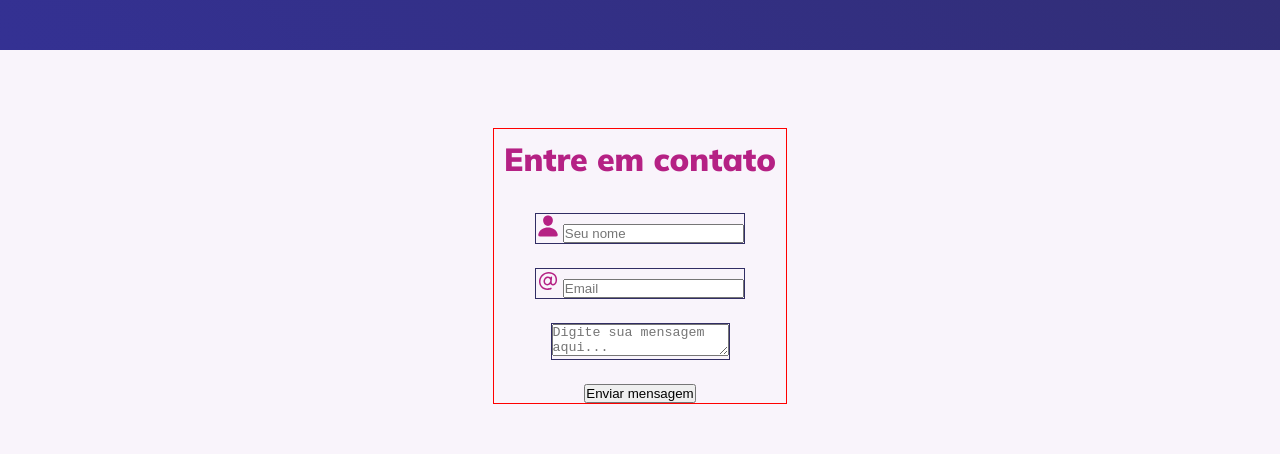
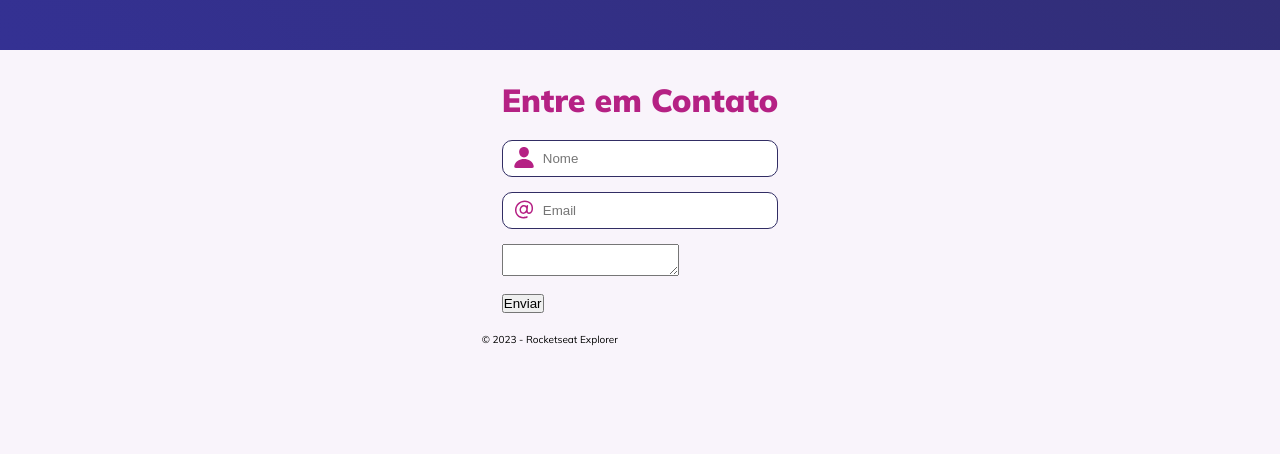
Before and after one commit to tiagobarross/Explorer, a plain HTML site: page index.html in a window 1280 px wide. Shown: the part 1589-2043 px from the top of the page. After the commit the page ends 1965 px from the top, so only its background shows below. Drawn offline with Linux system fonts and the light colour scheme.

Commit message:
form style

```diff
--- a/index.html
+++ b/index.html
@@ -43,25 +43,22 @@
     </figure>
   </main>
 
-  <div id="contact-form">
-    <h1>Entre em contato</h1>
-
+  <form>
+    <fieldset>
+        <legend>Entre em Contato</legend>
         <div class="input-container">
-        <img src="./assets/person.svg" alt="ícone de pessoa">
-        <input type="text" placeholder="Seu nome">
+            <i class="icon"><img src="./assets/person.svg" alt=""></i> <!-- Ícone de usuário -->
+            <input type="text" placeholder="Nome">
         </div>
-
         <div class="input-container">
-      <img src="./assets/at.svg" alt="ícone de arroba">
+            <i class="icon"><img src="./assets/at.svg" alt=""></i> <!-- Ícone de email -->
             <input type="email" placeholder="Email">
         </div>
-
         <div class="input-container">
-      <textarea id="feedback" placeholder="Digite sua mensagem aqui..."></textarea>
+            <textarea name="" id=""></textarea>
         </div>
-
-    <button type="submit">Enviar mensagem</button>
-  </div><!--contact-form-->
+        <button type="submit">Enviar</button>
+    </fieldset>
 
   <footer>
     © 2023 - Rocketseat Explorer
--- a/style.css
+++ b/style.css
@@ -87,25 +87,45 @@ figure p{
 /*MAIN*/
 
 /*CONTACT*/
-#contact-form{
-  background: var(--bg-color);
-  display: flex;
-  flex-direction: column;
-  align-items: center;
-  border: 1px solid red ;
-  margin: 7.8rem 4.0rem;
-  gap: 2.4rem;
+form{
+  max-width: 60rem;
+  margin: 2rem auto;
+  padding: 1rem;
 }
 
-#contact-form h1{
-  top: 0;
-  left: 0;
-  margin: 1rem;
+fieldset{
+  border: none;
+  padding: 2rem;
+}
+
+legend{
+  font-weight: 900;
   font-size: 3.2rem;
   color: var(--title-color);
-  font-weight: 900;
 }
 
 .input-container{
-  border: 1px solid var(--border-color)
+  position: relative;
+  margin-bottom: 1.5rem;
 }
+
+.input-container input{
+  width: 100%;
+  padding: 1rem 1rem 1rem 4rem;
+  border: 1px solid var(--border-color);
+  border-radius: 1rem;
+}
+
+.input-container input:focus{
+  border-color: var(--title-color);
+  outline: none;
+}
+
+.input-container .icon{
+  position: absolute;
+  margin-left: 1rem;
+  top: 50%;
+  transform: translateY(-50%);
+  pointer-events: none;
+}
+/*CONTACT*/
```
Lines whose indentation alone changed are shown as unchanged.
